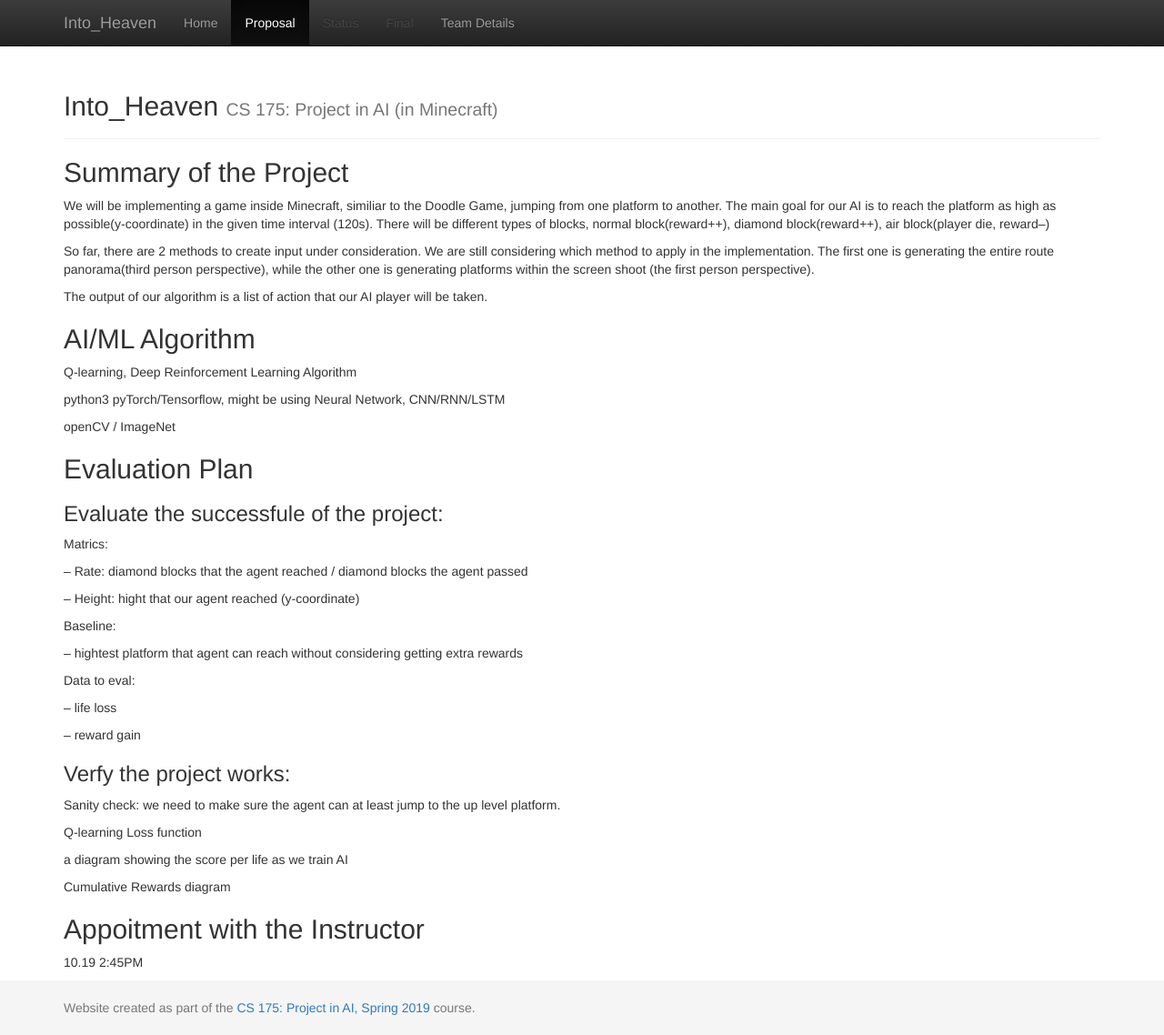
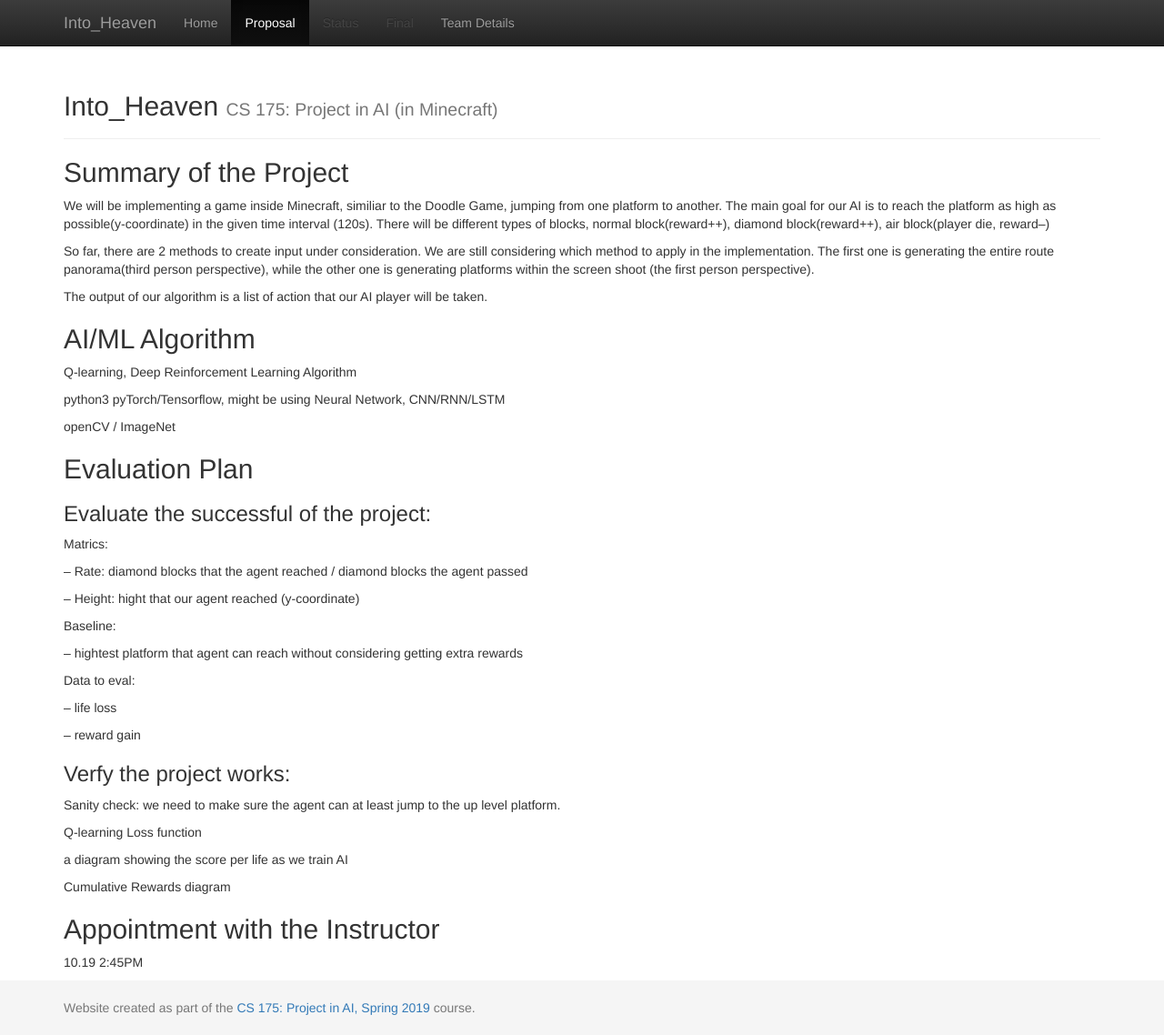
Before and after one commit to Chilly712/CrossTheFireLine_Minecraft, a Jekyll site: the page built from docs/proposal.md, in a window 1280 px wide and 1138 px high. Shown: the whole window at 91% size. Built offline with Jekyll 4.4.1, drawn with Linux system fonts in a browser that asks for light colours.

Commit message:
Update proposal.md

```diff
--- a/docs/proposal.md
+++ b/docs/proposal.md
@@ -24,7 +24,7 @@ openCV / ImageNet
 
 ## Evaluation Plan
 
-### Evaluate the successfule of the project:
+### Evaluate the successful of the project:
 
   Matrics:
 
@@ -55,5 +55,5 @@ openCV / ImageNet
 
 
 
-## Appoitment with the Instructor
+## Appointment with the Instructor
 10.19 2:45PM
```
